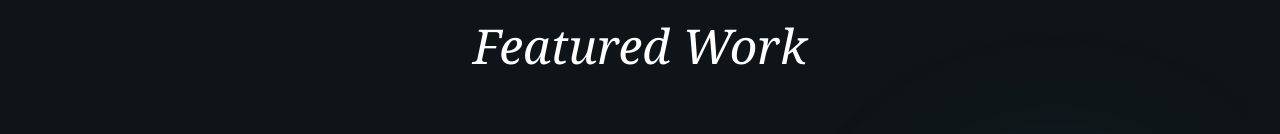
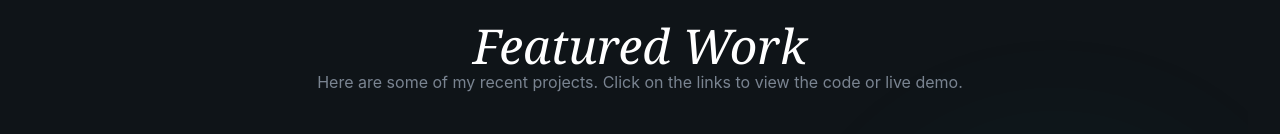
Before and after one commit to mshubham17/portfolio, a React app: page / in a window 1280 px wide. Shown: the part 1814-1948 px from the top of the page. Built offline with nearby package versions, Linux system fonts and the light colour scheme; grey boxes are pictures that could not be loaded; the HTML template or start-up script is replaced by a standard one.

Commit message:
added cv and fixed the nav contact button

```diff
--- a/src/layout/Navbar.jsx
+++ b/src/layout/Navbar.jsx
@@ -52,10 +52,11 @@ export const Navbar = () => {
 
         {/* {Contact BUTTON} */}
         <div className="hidden md:block">
-          <a href="#contact"></a>
-          <Button size="sm" className="cursor-pointer">
-            Contact Me
-          </Button>
+          <a href="#contact">
+            <Button size="sm" className="cursor-pointer">
+              Contact Me
+            </Button>
+          </a>
         </div>
 
         {/* {Mobile menu buttton} */}
--- a/src/sections/Hero.jsx
+++ b/src/sections/Hero.jsx
@@ -88,10 +88,18 @@ export const Hero = () => {
                   Get in touch <ArrowRight className="w-5 h-5" />
                 </Button>
               </a>
-              <AnimatedBorderButton className="cursor-pointer">
-                <Download className="w-5 h-5" />
-                Download CV
-              </AnimatedBorderButton>
+              <a>
+                <a
+                  href="/Shubham_Resume.pdf"
+                  target="_blank"
+                  rel="noopener noreferrer"
+                >
+                  <AnimatedBorderButton className="cursor-pointer">
+                    <Download className="w-5 h-5" />
+                    Download CV
+                  </AnimatedBorderButton>
+                </a>
+              </a>
             </div>
 
             {/* Social Links */}
--- a/src/sections/Projects.jsx
+++ b/src/sections/Projects.jsx
@@ -52,6 +52,10 @@ export const Projects = () => {
             {" "}
             Featured Work
           </span>
+          <p className="text-muted-foreground animate-fade-in animation-delay-200">
+            Here are some of my recent projects. Click on the links to view the
+            code or live demo.
+          </p>
         </div>
 
         {/* Projects Grid */}
```
Also changed, not shown: 1 other file (tests, documents, lock files or other folders).
